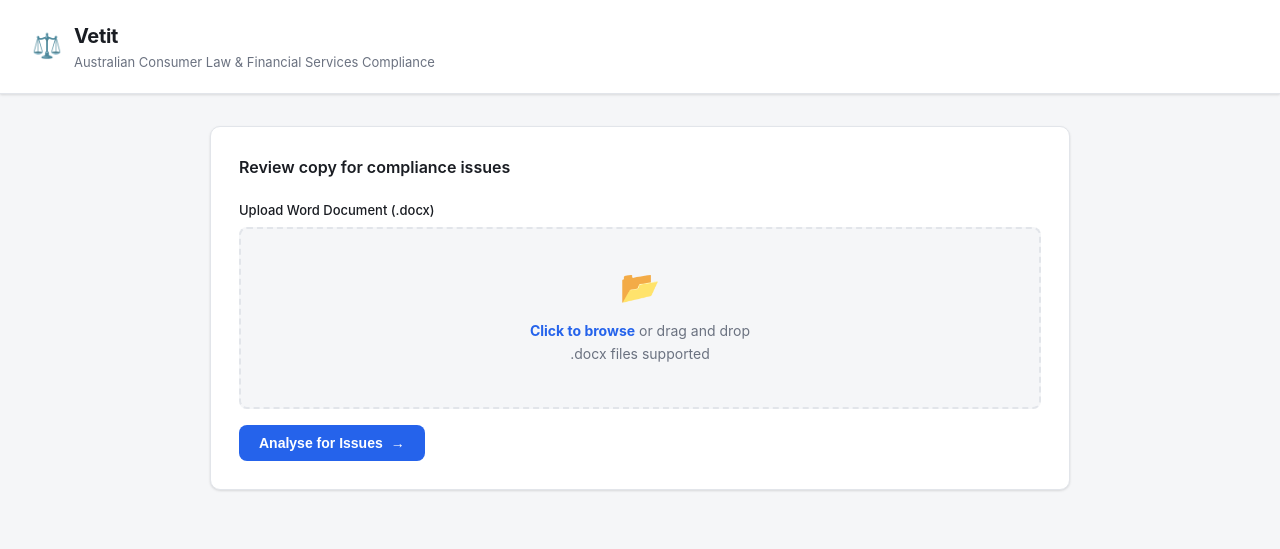
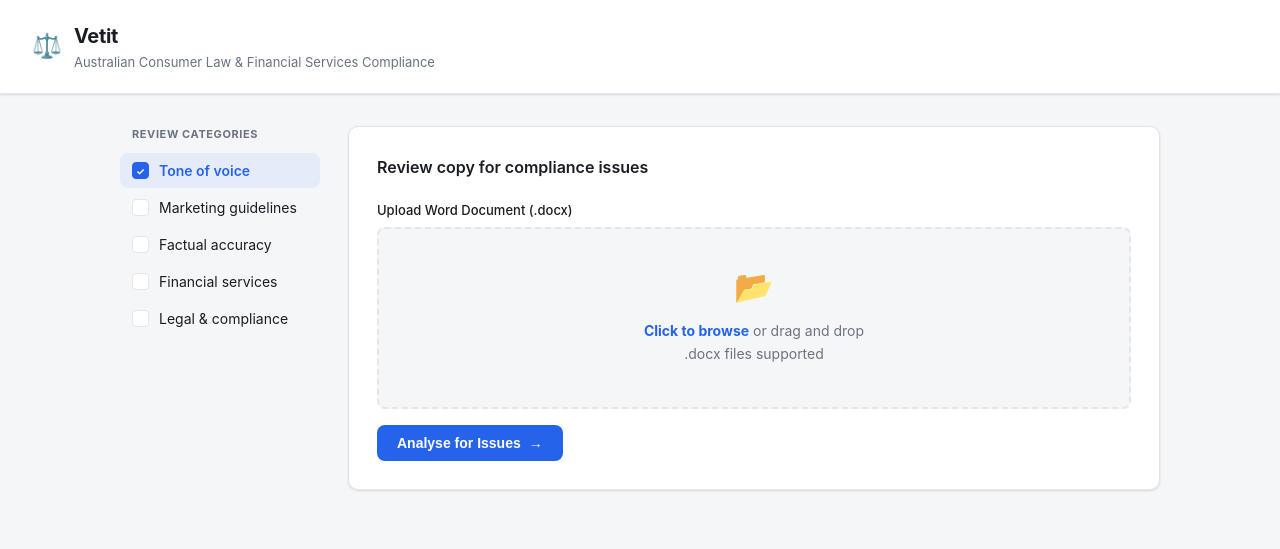
Before and after one commit to Arman-yanson/silverfox, a website: page public/index.html in a window 1280 px wide. Drawn offline with nearby package versions, Linux system fonts and the light colour scheme.

Commit message:
update UI with sidebar navigation

```diff
--- a/public/index.html
+++ b/public/index.html
@@ -60,8 +60,86 @@
     header h1 { font-size: 20px; font-weight: 700; letter-spacing: -0.3px; }
     header p { font-size: 13px; color: var(--muted); }
 
-    main { max-width: 900px; margin: 0 auto; padding: 32px 20px; }
+    main { max-width: 1080px; margin: 0 auto; padding: 32px 20px; }
 
+    /* ── Two-column layout ─────────────────────────────────────────────────── */
+    .layout {
+      display: flex;
+      gap: 28px;
+      align-items: flex-start;
+    }
+
+    /* ── Sidebar ───────────────────────────────────────────────────────────── */
+    .sidebar {
+      width: 200px;
+      flex-shrink: 0;
+      position: sticky;
+      top: 88px;
+    }
+
+    .sidebar-heading {
+      font-size: 11px;
+      font-weight: 700;
+      text-transform: uppercase;
+      letter-spacing: 0.6px;
+      color: var(--muted);
+      padding: 0 12px 10px;
+    }
+
+    .category-list {
+      display: flex;
+      flex-direction: column;
+      gap: 2px;
+    }
+
+    .category-item {
+      display: flex;
+      align-items: center;
+      gap: 10px;
+      padding: 9px 12px;
+      border-radius: 8px;
+      border: none;
+      background: transparent;
+      cursor: pointer;
+      font-size: 14px;
+      font-family: inherit;
+      color: var(--text);
+      text-align: left;
+      width: 100%;
+      transition: background .12s, color .12s;
+    }
+    .category-item:hover { background: var(--border); }
+    .category-item.active {
+      background: rgba(37, 99, 235, 0.08);
+      color: var(--primary);
+      font-weight: 600;
+    }
+
+    .category-check {
+      width: 17px;
+      height: 17px;
+      border: 1.5px solid var(--border);
+      border-radius: 4px;
+      display: flex;
+      align-items: center;
+      justify-content: center;
+      flex-shrink: 0;
+      font-size: 10px;
+      font-weight: 700;
+      color: transparent;
+      transition: all .12s;
+      background: var(--surface);
+    }
+    .category-item.active .category-check {
+      background: var(--primary);
+      border-color: var(--primary);
+      color: #fff;
+    }
+
+    /* ── Main content area ─────────────────────────────────────────────────── */
+    .content { flex: 1; min-width: 0; }
+
+    /* ── Cards ─────────────────────────────────────────────────────────────── */
     .card {
       background: var(--surface);
       border: 1px solid var(--border);
@@ -331,11 +409,20 @@
       background: var(--border);
     }
 
-    @media (max-width: 600px) {
+    @media (max-width: 700px) {
       header { padding: 16px; flex-wrap: wrap; }
       main { padding: 20px 12px; }
       .card { padding: 20px; }
       .issue-rule { display: none; }
+      .layout { flex-direction: column; gap: 0; }
+      .sidebar {
+        width: 100%;
+        position: static;
+        margin-bottom: 20px;
+      }
+      .category-list { flex-direction: row; flex-wrap: wrap; gap: 6px; }
+      .category-item { width: auto; padding: 7px 12px; font-size: 13px; }
+      .sidebar-heading { padding-bottom: 8px; }
     }
   </style>
 </head>
@@ -350,6 +437,37 @@
 </header>
 
 <main>
+  <div class="layout">
+
+    <!-- Sidebar -->
+    <aside class="sidebar">
+      <div class="sidebar-heading">Review categories</div>
+      <nav class="category-list">
+        <button class="category-item active" data-key="tov" onclick="toggleCategory(this)">
+          <span class="category-check">✓</span>
+          <span>Tone of voice</span>
+        </button>
+        <button class="category-item" data-key="marketing" onclick="toggleCategory(this)">
+          <span class="category-check"></span>
+          <span>Marketing guidelines</span>
+        </button>
+        <button class="category-item" data-key="factual" onclick="toggleCategory(this)">
+          <span class="category-check"></span>
+          <span>Factual accuracy</span>
+        </button>
+        <button class="category-item" data-key="financial" onclick="toggleCategory(this)">
+          <span class="category-check"></span>
+          <span>Financial services</span>
+        </button>
+        <button class="category-item" data-key="legal" onclick="toggleCategory(this)">
+          <span class="category-check"></span>
+          <span>Legal &amp; compliance</span>
+        </button>
+      </nav>
+    </aside>
+
+    <!-- Main content -->
+    <div class="content">
 
       <!-- Input card -->
       <div class="card" id="input-card">
@@ -406,12 +524,21 @@
         </div>
       </div>
 
+    </div><!-- /.content -->
+  </div><!-- /.layout -->
 </main>
 
 <script>
   // ── State ──────────────────────────────────────────────────────────────────
   let selectedFile = null;
   let lastResults = null;
+
+  // ── Category selection ─────────────────────────────────────────────────────
+  function toggleCategory(el) {
+    el.classList.toggle('active');
+    const check = el.querySelector('.category-check');
+    check.textContent = el.classList.contains('active') ? '✓' : '';
+  }
 
   // ── File drag & drop ───────────────────────────────────────────────────────
   function handleDragOver(e) {
```
Also changed, not shown: .claude/settings.local.json. Lines whose indentation alone changed are shown as unchanged.
